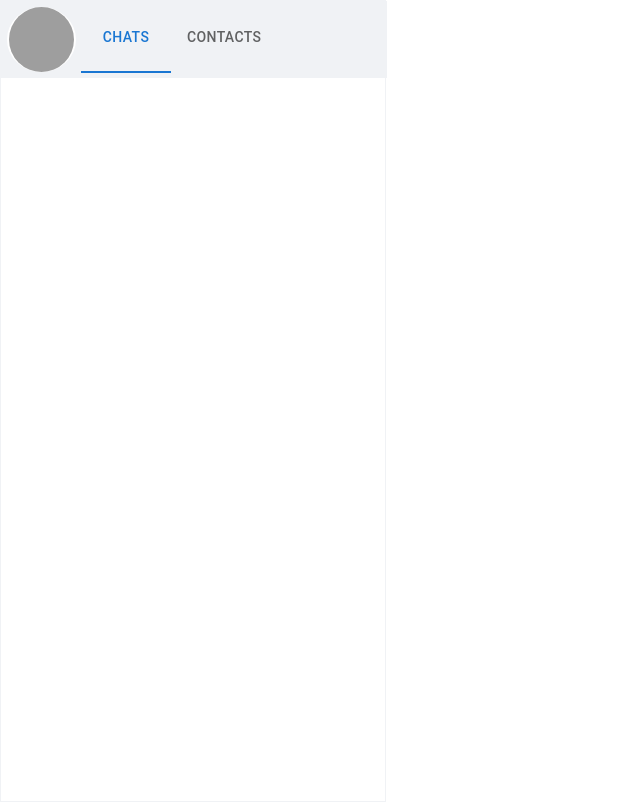
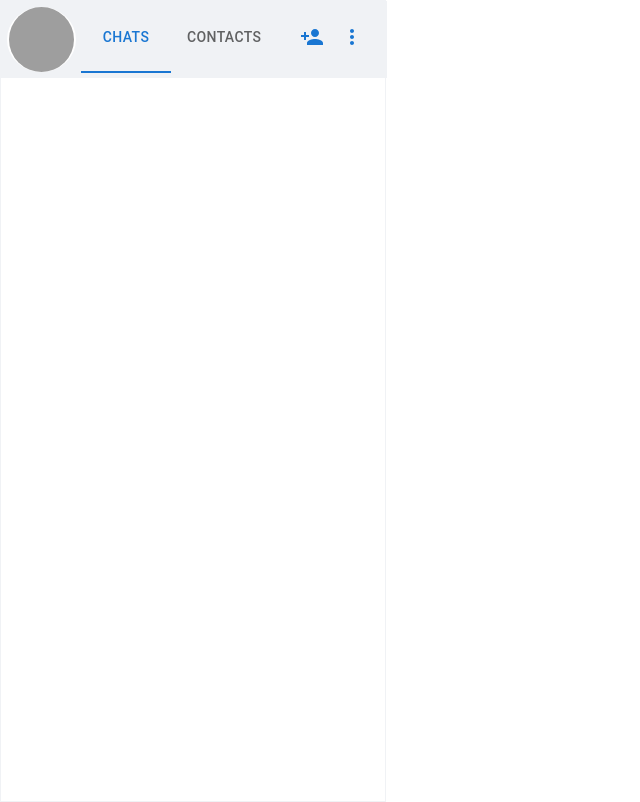
Before and after one commit to VigguPraveen/text-me-clone, a React (Create React App) app: page /chat in a window 1280 px wide. Shown: the whole page, without its empty margins (0-640 px from the left). Built offline with nearby package versions, Linux system fonts and the light colour scheme; grey boxes are pictures that could not be loaded.

Commit message:
page control completed

```diff
--- a/package.json
+++ b/package.json
@@ -5,6 +5,7 @@
   "dependencies": {
     "@emotion/react": "^11.11.1",
     "@emotion/styled": "^11.11.0",
+    "@mui/icons-material": "^5.14.7",
     "@mui/material": "^5.14.7",
     "@testing-library/jest-dom": "^5.17.0",
     "@testing-library/react": "^13.4.0",
--- a/src/components/ListPage/PageController.js
+++ b/src/components/ListPage/PageController.js
@@ -3,12 +3,16 @@ import classes from '../ListPage/styles/pageController.module.css'
 import { Box } from '@mui/material';
 import ProfilePicture from '../Profile/ProfilePicture';
 import SwitchTabs from '../Tabs/SwitchTabs';
+import MoreVertIcon from '@mui/icons-material/MoreVert';
+import PersonAddIcon from '@mui/icons-material/PersonAdd';
 
 function PageController(props) {
     return (
         <Box className={classes.pageControlMain} >
             <ProfilePicture />
             <SwitchTabs />
+            <PersonAddIcon className={classes.personAddIcon} color="primary"/>
+            <MoreVertIcon className={classes.moreVertIcon} color="primary"/>
         </Box>
     );
 }
--- a/src/components/ListPage/styles/pageController.module.css
+++ b/src/components/ListPage/styles/pageController.module.css
@@ -6,3 +6,11 @@
     background-color: #f0f2f5;
     border: 1px solid #f0f2f5;
 }
+.personAddIcon{
+    margin-top: 6%;
+    margin-left: 6%;
+    margin-right: 4%;
+}
+.moreVertIcon{
+    margin-top: 6%;
+}
--- a/src/components/Tabs/SwitchTabs.js
+++ b/src/components/Tabs/SwitchTabs.js
@@ -13,7 +13,9 @@ function SwitchTabs(props) {
     return (
         <Tabs className={classes.tabs} value={tabs} onChange={switchTabHandler}>
             <Tab  label="Chats" />
-            <Tab  label="Contacts" />
+            <Tab label="Contacts" />
+
+
         </Tabs>
     );
 }
```
Also changed, not shown: src/components/Tabs/styles/tabs.module.css (line endings or trailing spaces), 1 other file (tests, documents, lock files or other folders).
